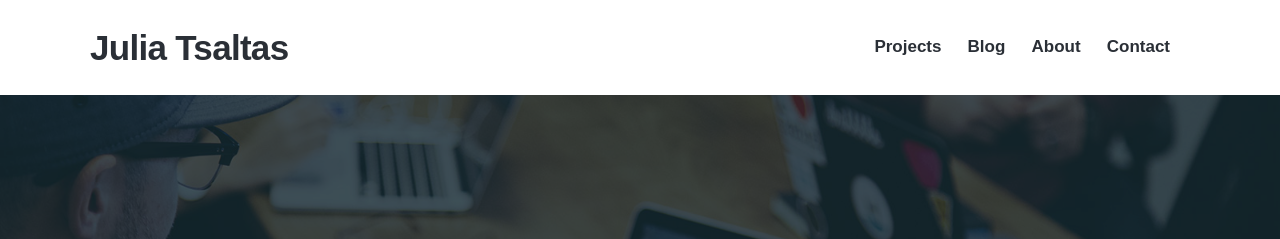
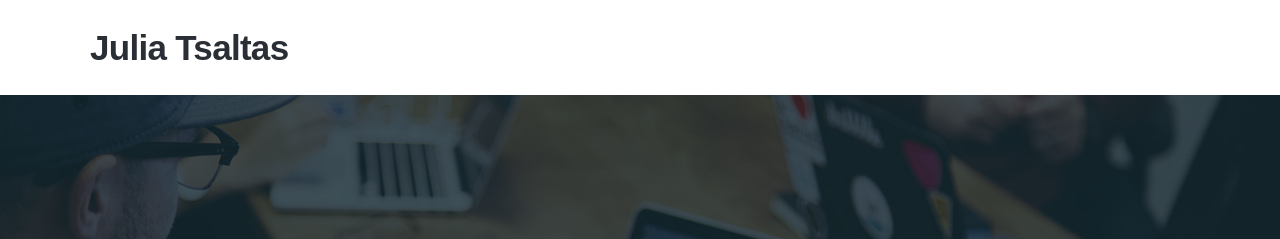
Before and after one commit to juliatsaltas/website, a Jekyll site: the page built from _pages/thanks.md, in a window 1280 px wide. Shown: the top 239 px of the page. Built offline with Jekyll 4.4.1, drawn with Linux system fonts in a browser that asks for light colours; nearby versions of some CDN libraries; some web fonts are replaced.

Commit message:
Update settings

```diff
--- a/_data/settings.yml
+++ b/_data/settings.yml
@@ -8,14 +8,7 @@ header_settings:
 
 menu_settings:
   menu_items:
-    - title: 'Projects'
-      url: '/'
-    - title: 'Blog'
-      url: '/blog/'
-    - title: 'About'
-      url: '/about'
-    - title: 'Contact'
-      url: '/contact'
+
 
 hero_settings:
   overlay_opacity: 0.8
```
